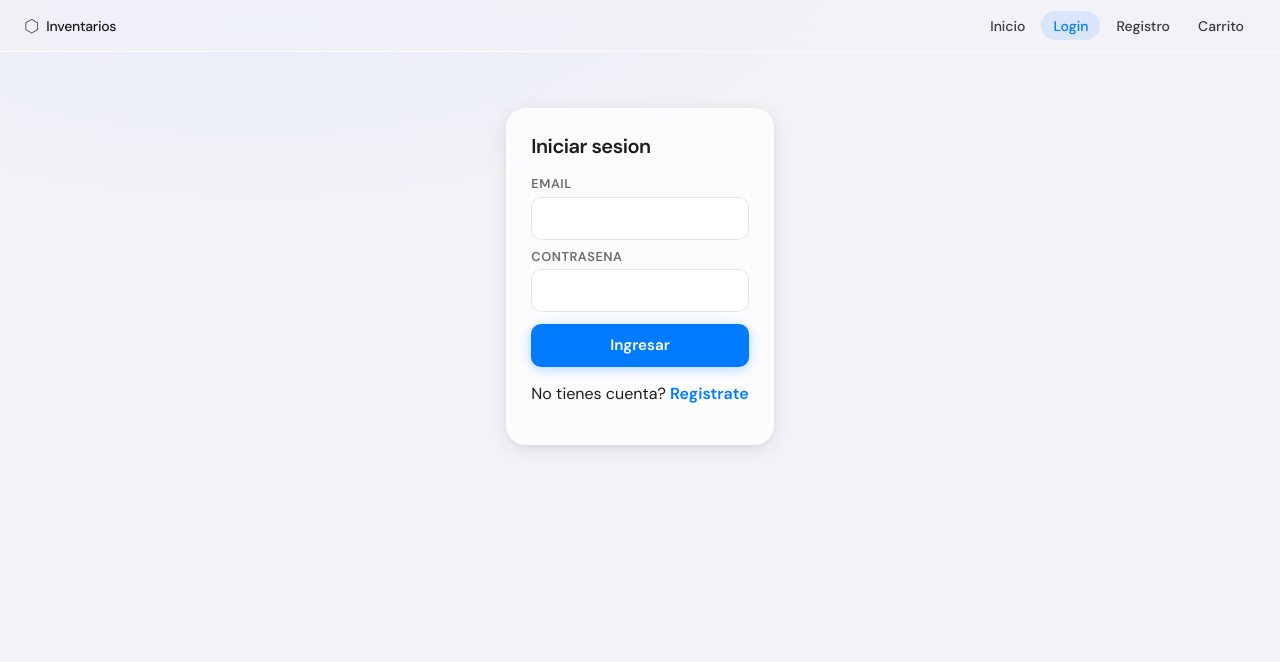
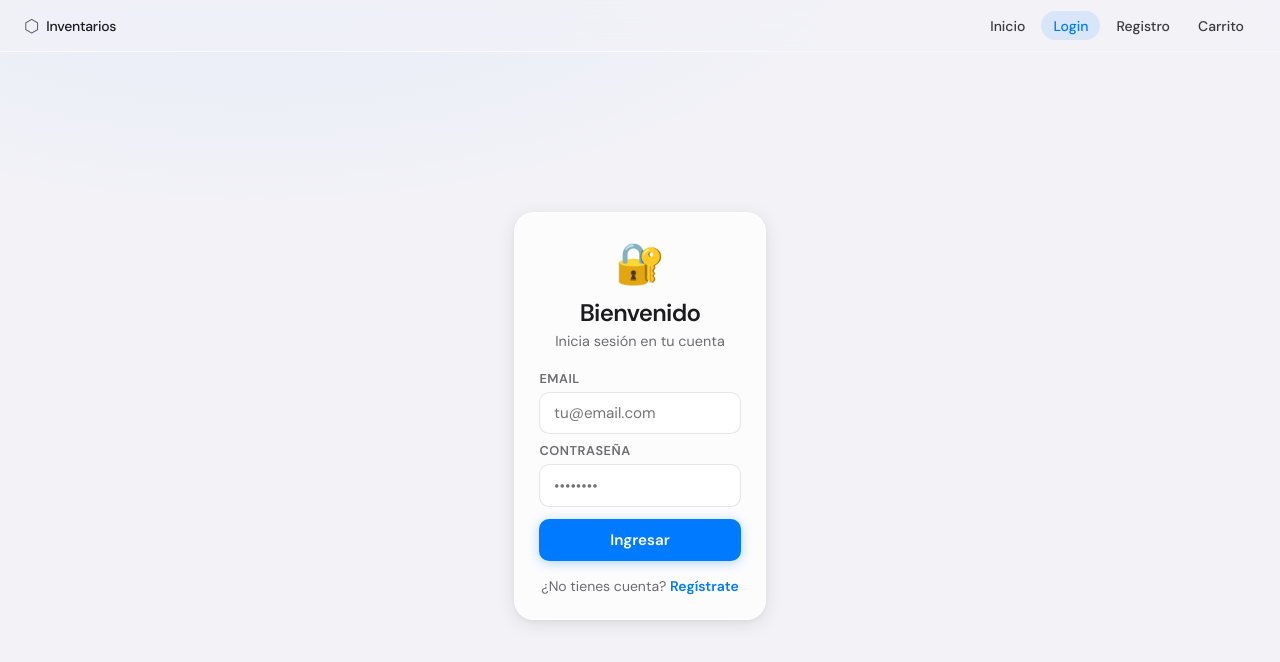
Before and after one commit to gael-meb123/sistema-gestion-de-inventarios, a React (Vite) app in the folder client/: page /login in a window 1280 px wide. Shown: the top 662 px of the page. Built offline with nearby package versions, Linux system fonts and the light colour scheme; no server answers.

Commit message:
Update Login.jsx

```diff
--- a/client/src/pages/Login.jsx
+++ b/client/src/pages/Login.jsx
@@ -20,11 +20,7 @@ function Login() {
     setError('')
     setFieldErrors({})
 
-    const parsed = loginSchema.safeParse({
-      email,
-      password,
-    })
-
+    const parsed = loginSchema.safeParse({ email, password })
     if (!parsed.success) {
       setFieldErrors(issuesToFieldErrors(parsed.error.issues))
       setLoading(false)
@@ -37,15 +33,21 @@ function Login() {
       const destino = location.state?.from?.pathname || fallback
       navigate(destino, { replace: true })
     } catch (err) {
-      setError(err.response?.data?.mensaje || 'No se pudo iniciar sesion')
+      setError(err.response?.data?.mensaje || 'No se pudo iniciar sesión')
     } finally {
       setLoading(false)
     }
   }
 
   return (
-    <section className="panel panel-narrow">
-      <h2>Iniciar sesion</h2>
+    <div className="auth-page">
+      <section className="panel panel-narrow auth-panel">
+        <div className="auth-header">
+          <div className="auth-icon">🔐</div>
+          <h2>Bienvenido</h2>
+          <p className="auth-subtitle">Inicia sesión en tu cuenta</p>
+        </div>
+
         {error && <p className="status error">{error}</p>}
 
         <form className="form-grid" onSubmit={onSubmit}>
@@ -55,16 +57,18 @@ function Login() {
             type="email"
             value={email}
             onChange={(e) => setEmail(e.target.value)}
+            placeholder="tu@email.com"
             required
           />
           {fieldErrors.email && <p className="field-error">{fieldErrors.email}</p>}
 
-        <label htmlFor="password">Contrasena</label>
+          <label htmlFor="password">Contraseña</label>
           <input
             id="password"
             type="password"
             value={password}
             onChange={(e) => setPassword(e.target.value)}
+            placeholder="••••••••"
             required
             minLength={6}
           />
@@ -75,10 +79,12 @@ function Login() {
           </button>
         </form>
 
-      <p>
-        No tienes cuenta? <Link className="link" to="/registro">Registrate</Link>
+        <p className="auth-footer">
+          ¿No tienes cuenta?{' '}
+          <Link className="link" to="/registro">Regístrate</Link>
         </p>
       </section>
+    </div>
   )
 }
 
```
Lines whose indentation alone changed are shown as unchanged.
